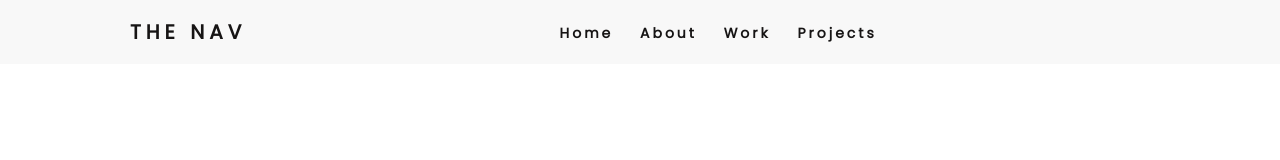
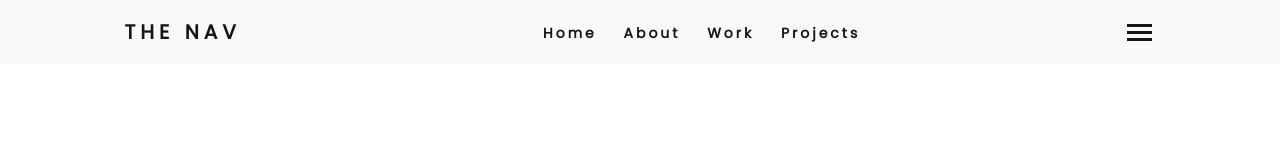
Before and after one commit to gadgetfather/The-nav-bar, a plain HTML site: page index.html in a window 1280 px wide. Drawn offline with Linux system fonts and the light colour scheme.

Commit message:
Update style.css

```diff
--- a/style.css
+++ b/style.css
@@ -36,3 +36,10 @@ nav{
     font-weight: bold;
     font-size: 14px;
 }
+
+.burger div{
+    width: 25px;
+    height: 3px;
+    background-color: rgb(22, 20, 20);
+    margin: 4px;
+}
```
